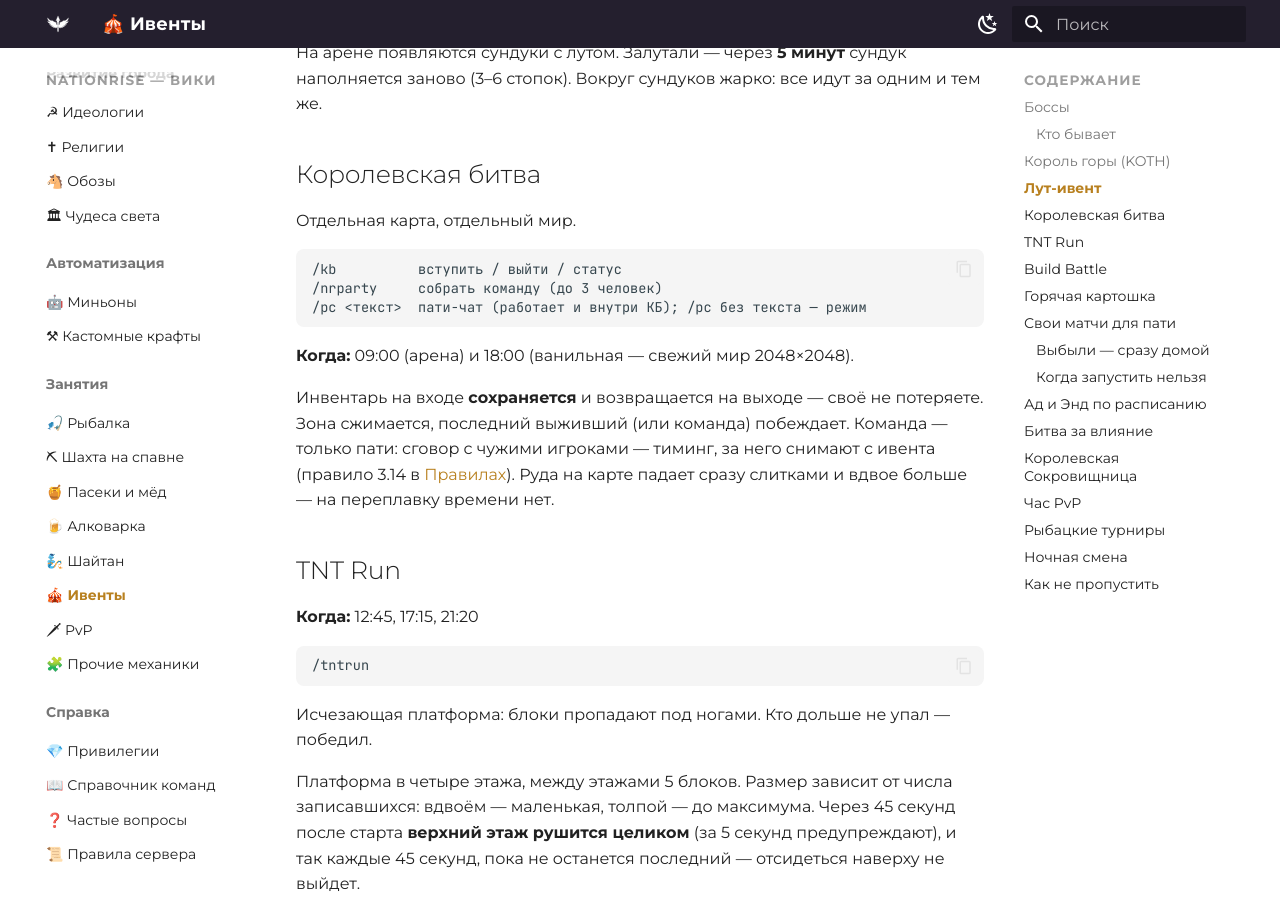
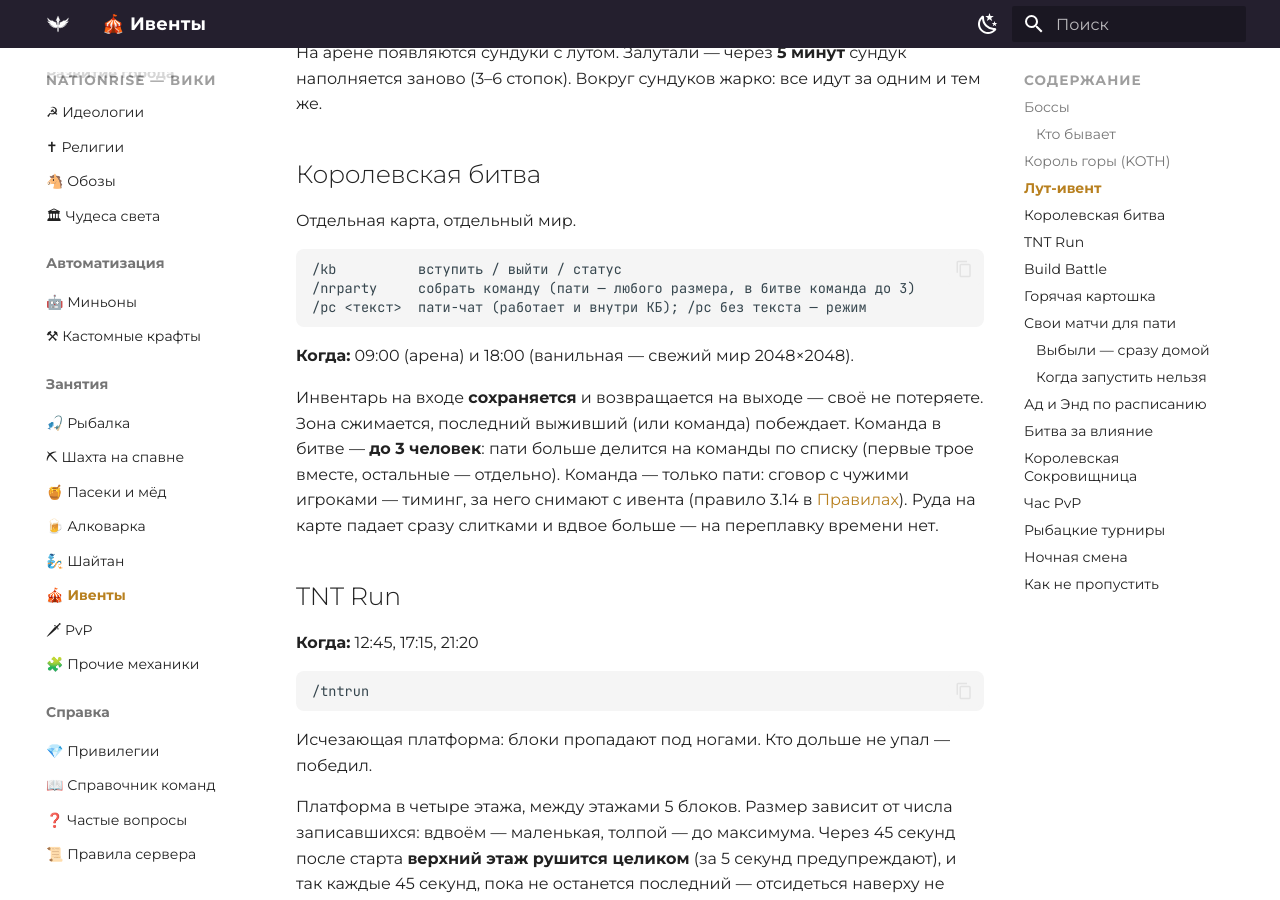
Before and after one commit to zixSSSed/NationRise-Wiki-RU, an MkDocs documentation site: the page built from docs/events.md, in a window 1280 px wide and 900 px high, scrolled down 2027 px. Built offline with MkDocs 1.6.1 and Material for MkDocs 9.7.7, drawn with Linux system fonts in a browser that asks for light colours.

Commit message:
КБ: пати любого размера, команда в битве до 3
Co-Authored-By: Claude Opus 5 <noreply@anthropic.com>

````diff
--- a/docs/events.md
+++ b/docs/events.md
@@ -68,14 +68,15 @@
 
 ```
 /kb          вступить / выйти / статус
-/nrparty     собрать команду (до 3 человек)
+/nrparty     собрать команду (пати — любого размера, в битве команда до 3)
 /pc <текст>  пати-чат (работает и внутри КБ); /pc без текста — режим
 ```
 
 **Когда:** 09:00 (арена) и 18:00 (ванильная — свежий мир 2048×2048).
 
 Инвентарь на входе **сохраняется** и возвращается на выходе — своё не потеряете.
-Зона сжимается, последний выживший (или команда) побеждает. Команда — только пати:
+Зона сжимается, последний выживший (или команда) побеждает. Команда в битве — **до 3 человек**:
+пати больше делится на команды по списку (первые трое вместе, остальные — отдельно). Команда — только пати:
 сговор с чужими игроками — тиминг, за него снимают с ивента (правило 3.14 в [Правилах](rules.md)). Руда на карте падает сразу
 слитками и вдвое больше — на переплавку времени нет.
 
````
Also changed, not shown: docs/rules.md (+1 -1 lines).
